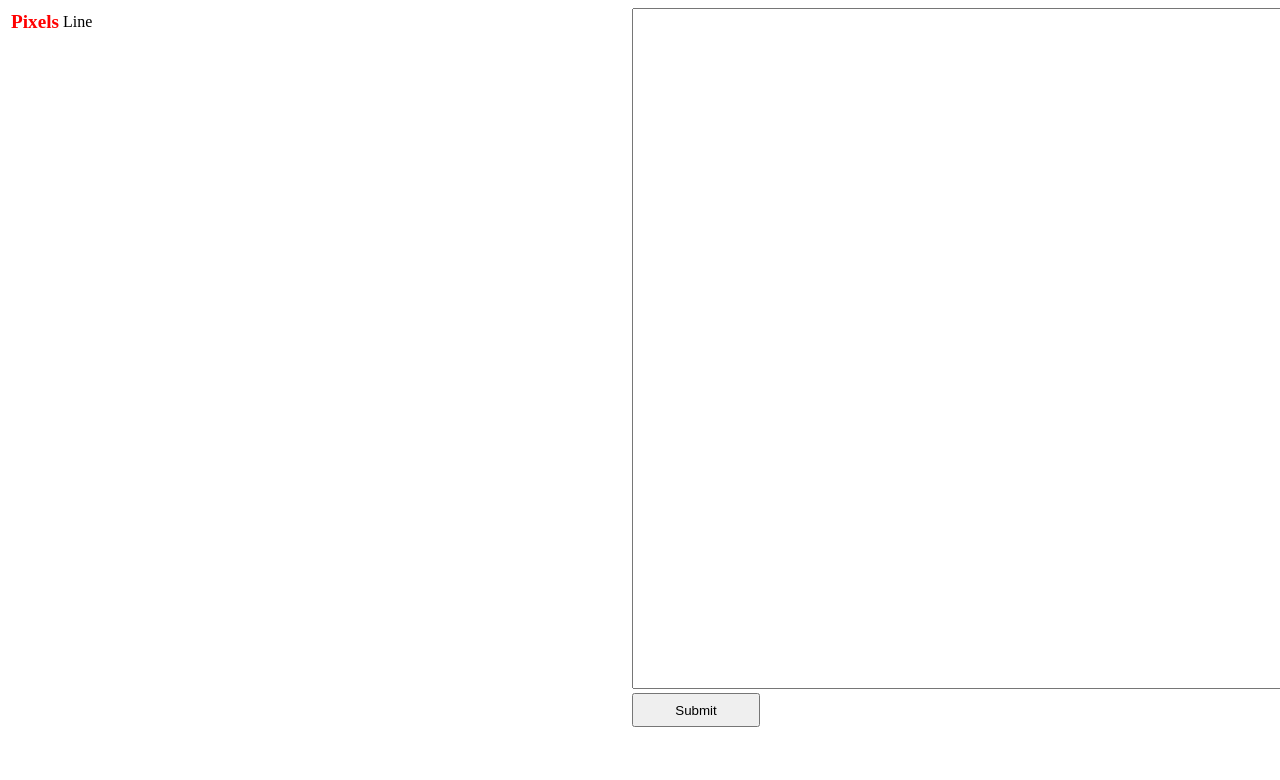
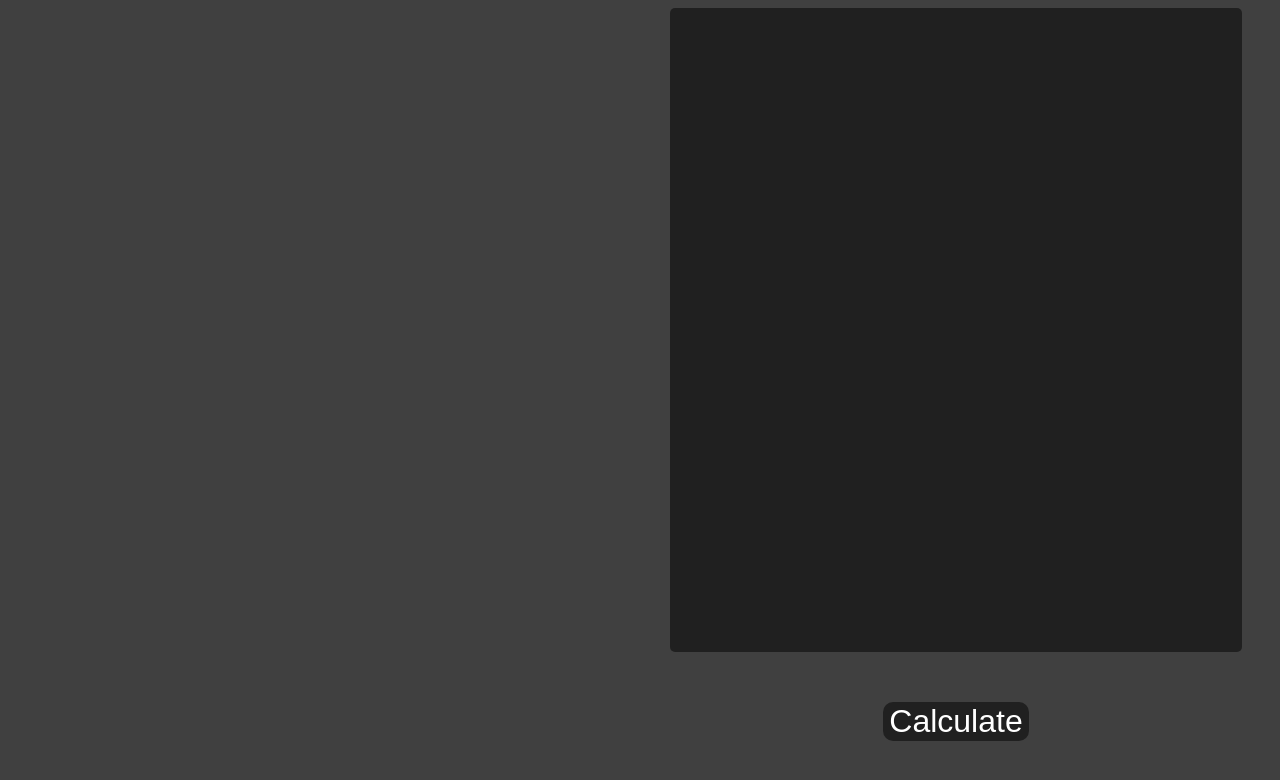
Before and after one commit to farkon00/pixel-counter, a plain HTML site: page index.html in a window 1280 px wide. Drawn offline with Linux system fonts and the light colour scheme.

Commit message:
Made the website look nice

```diff
--- a/index.html
+++ b/index.html
@@ -12,16 +12,16 @@
             <table>
                 <thead>
                     <tr>
-                        <td id="sum_text">Pixels</td>
-                        <td>Line</td>
+                        <td id="sum_text"></td>
+                        <td></td>
                     </tr>
                 </thead>
                 <tbody id="main_table"></tbody>
             </table>
         </div>
-        <div class="ui_half">
-            <textarea id="content_inp" cols="80" rows="45"></textarea><br>
-            <button id="submit_btn">Submit</button>
+        <div class="ui_half center_elements">
+            <textarea id="content_inp" ></textarea><br>
+            <button id="submit_btn">Calculate</button>
         </div>
     </div>
     <script src="index.js"></script>
--- a/style.css
+++ b/style.css
@@ -1,3 +1,8 @@
+body {
+    background-color: #404040;
+    color: white;
+}
+
 #main_wrapper {
     display: flex;
     flex-direction: row;
@@ -7,17 +12,48 @@
     width: 50vw;
 }
 
-#submit_btn {
-    width: 10vw;
-    aspect-ratio: 15/4;
+.center_elements {
+    display: flex;
+    flex-direction: column;
+    align-items: center;
 }
 
-#main_table tr span {
+#content_inp {
+    width: 90%;
+    height: 80vh;
+    resize: none;
+    font-size: large;
+    margin-bottom: 5%;
+    background-color: #202020;
+    color: white;
+    border: none;
+    border-radius: 5px;
+}
+
+#submit_btn {
+    min-width: 10vw;
+    min-height: 3vw;
+    background-color: #202020;
+    color: white;
+    font-size: xx-large;
+    border: none;
+    border-radius: 10px;
+}
+
+#main_table {
+    font-size: larger;
+}
+
+#main_table > tr > span {
     text-wrap: nowrap;
 }
 
+#main_table > tr > td:nth-child(1) {
+    text-align: right;
+    color: #BBB;
+}
+
 #sum_text {
-    font-size: larger;
-    color: red;
+    font-size: xx-large;
     font-weight: bold;
 }
```
